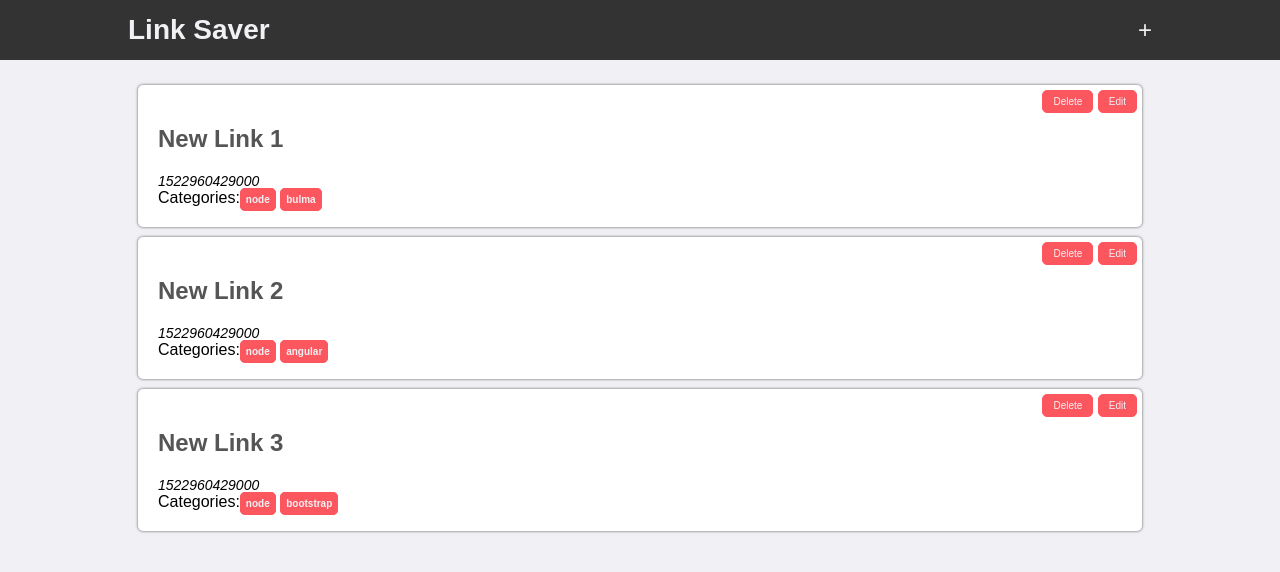
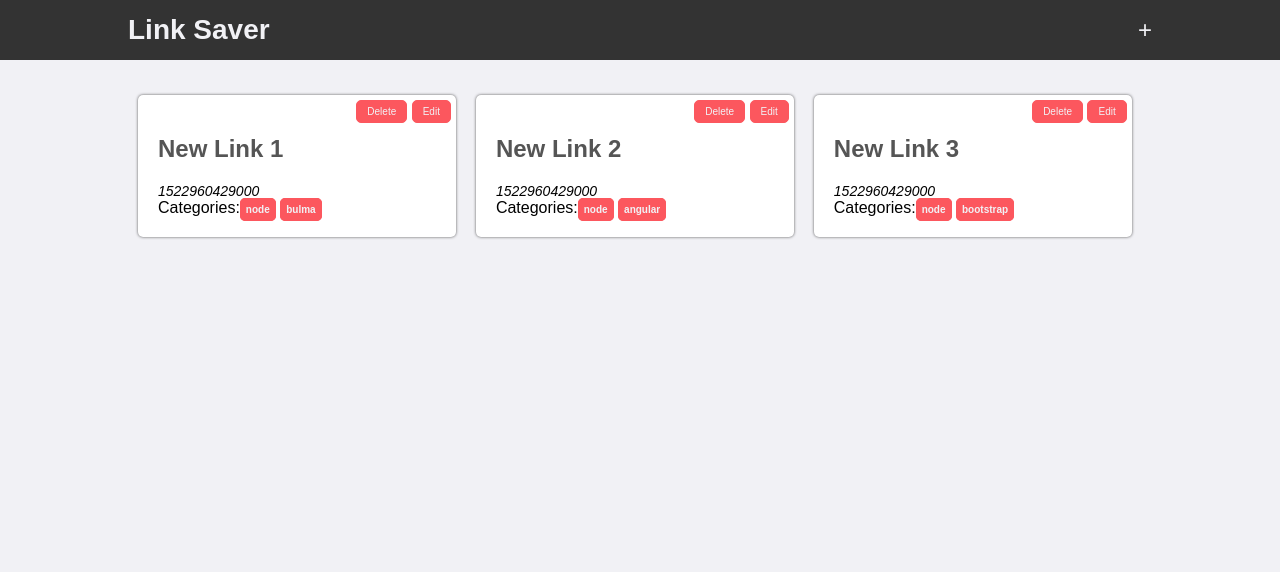
Before and after one commit to ohmymario/link-saver, a plain HTML site: page index.html in a window 1280 px wide. Drawn offline with Linux system fonts and the light colour scheme.

Commit message:
add flex to links and used mediaqueries

```diff
--- a/app.css
+++ b/app.css
@@ -76,6 +76,17 @@ a:hover {
   font-size: 24px;
 }
 
+@media only screen and (max-width: 786px) {
+  #nav {
+    height: 100px;
+  }
+
+  #navContainer {
+    flex-direction: column;
+    justify-content: center;
+  }
+}
+
 /****** Panel Styles *********/
 
 .panel {
@@ -127,6 +138,15 @@ input[type="submit"]:hover, button:hover {
   position: relative;
 }
 
+.flex-item  {
+  flex-basis: 100%;
+}
+
+#linksList {
+  display: flex;
+  flex-flow: row wrap;
+}
+
 .link-options {
   /* going to postion relative to parent container [.link] */
   position: absolute;
@@ -151,3 +171,17 @@ input[type="submit"]:hover, button:hover {
   background-color: var(--main-accent);
   color: var(--light-accent-color);
 }
+
+/* Once screen is 1279px - 786px width set to 2 Links Per Row */
+@media only screen and (min-width: 786px) {
+  .flex-item {
+    flex-basis: 50%;
+  }
+}
+
+/* Once screen is larger than 1280px width set to 3 Links Per Row */
+@media only screen and (min-width: 1280px) {
+  .flex-item {
+    flex-basis: 33%;
+  }
+}
--- a/app.js
+++ b/app.js
@@ -127,7 +127,8 @@ function displayLinks() {
   for(let link of links) {
 
     let linkHTMLString =
-    `<div class="link panel">
+    `<div class="flex-item">
+      <div class="link panel">
 
         <div class="link-options">
             <button class="btn-sm" onclick="deleteLink(${index})">Delete</button>
@@ -148,7 +149,7 @@ function displayLinks() {
 
           linkHTMLString +=
         `</div>
-
+      </div>
     </div>`;
 
     linksList.innerHTML += linkHTMLString;
```
Lines whose indentation alone changed are shown as unchanged.
